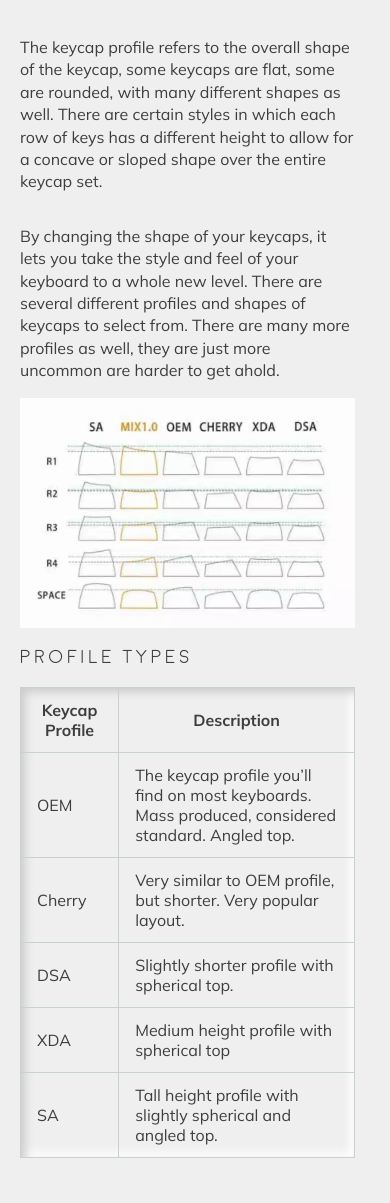
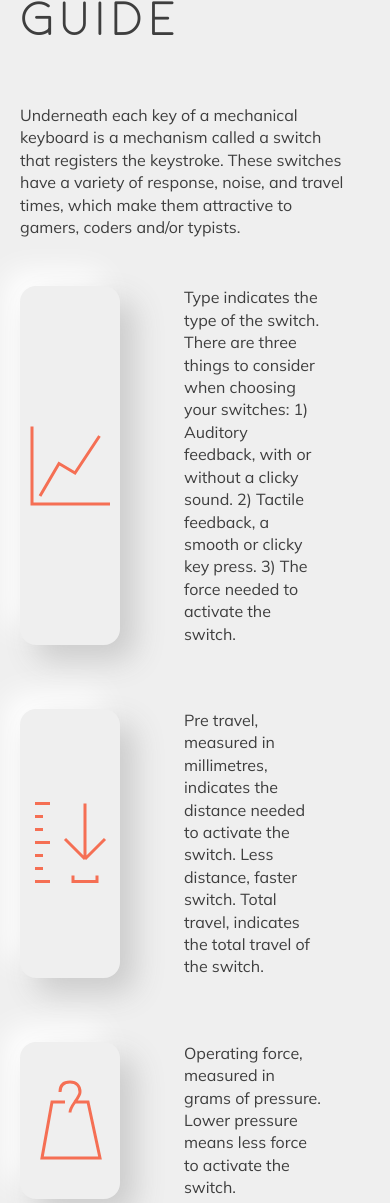
Before and after one commit to jasonxuDrop/IAT-339-Ecommerce-Website, a plain HTML site: page build-guides.html in a window 390 px wide. Shown: the part 545-1748 px from the top of the page. Drawn offline with nearby package versions, Linux system fonts and the light colour scheme.

Commit message:
Added mobile content for guide page

```diff
--- a/build-guides.html
+++ b/build-guides.html
@@ -164,6 +164,7 @@
 
     <div class="beginning-of-page-gap"></div>
 
+    <!-- start of desktop content -->
     <div class="full-grid-container guide-page-content">
         <div class="subnav start-col-2 col-3" id="guide-nav">
             <ul>
@@ -286,9 +287,11 @@
             </div>
         </div>
     </div>
+    <!-- end of desktop content -->
 
+    <!-- start of mobile content -->
     <div class="mobile-guide-page-content grid-container">
-        <div class="mobile-guide-nav col-12">
+        <div class="mobile-guide-nav col-12 margin-top-40px">
             <a class="primary-btn default-btn" href="#m-switch">switch</a>
             <a class="primary-btn default-btn" href="#m-keycap">keycap</a>
             <a class="primary-btn default-btn" href="#m-plate">plate</a>
@@ -298,41 +301,29 @@
 
         <article id="m-switch" class="col-12">
             <h2 class="big-title">key switch buying guide</h2>
-            <p>The keycap profile refers to the overall shape of the keycap, some keycaps are flat, some are rounded, with many different shapes as well. There are certain styles in which each row of keys has a different height to allow for a concave or sloped shape over the entire keycap set.</p>
-            <p class="col-1">By changing the shape of your keycaps, it lets you take the style and feel of your keyboard to a whole new level. There are several different profiles and shapes of keycaps to select from. There are many more profiles as well, they are just more uncommon are harder to get ahold.</p>
-            <img src="img/GUIDES/key_profiles.png" class="col-1" alt="side vew of OEM Cherry DSA XDA and SA layouts, read below for details">
-            <h3>Profile types</h3>
-            <table>
-                <thead>
-                    <tr>
-                        <th>Keycap
-                            Profile</th>
-                        <th>Description</th>
-                    </tr>
-                </thead>
-                <tbody>
-                    <tr>
-                        <td>OEM</td>
-                        <td>The keycap profile you’ll find on most keyboards. Mass produced, considered standard. Angled top.</td>
-                    </tr>
-                    <tr>
-                        <td>Cherry</td>
-                        <td>Very similar to OEM profile, but shorter. Very popular layout.	</td>
-                    </tr>
-                    <tr>
-                        <td>DSA</td>
-                        <td>Slightly shorter profile with spherical top.	</td>
-                    </tr>
-                    <tr>
-                        <td>XDA</td>
-                        <td>Medium height profile with spherical top</td>
-                    </tr>
-                    <tr>
-                        <td>SA</td>
-                        <td>Tall height profile with slightly spherical and angled top.	</td>
-                    </tr>
-                </tbody>
-            </table>
+                <p>Underneath each key of a mechanical keyboard is a mechanism called a switch that registers the keystroke. These switches have a variety of response, noise, and travel times, which make them attractive to gamers, coders and/or typists.</p>
+                <div class="switch-article-description-wrapper">
+                    <div class="neu-extrusion flex-item neu-regular-size">
+                        <img src="../img/icons/switch-type.svg" alt="Keyswitch type icon">
+                    </div>
+                    <p>Type indicates the type of the switch.
+                        There are three things to consider when choosing your switches: 1) Auditory feedback, with or without a clicky sound. 2) Tactile feedback, a smooth or clicky key press. 3) The force needed to activate the switch.</p>
+                </div>
+                <div class="switch-article-description-wrapper">
+                    <div class="neu-extrusion flex-item neu-regular-size">
+                        <img src="img/icons/switch-travel.svg" alt="Keyswitch travel distance icon">
+                    </div>
+                    <p>Pre travel, measured in millimetres, indicates the distance needed to activate the switch. Less distance, faster switch.
+                        Total travel, indicates the total travel of the switch.
+                        </p>
+                </div>
+                <div class="switch-article-description-wrapper">
+                    <div class="neu-extrusion flex-item neu-regular-size">
+                        <img src="img/icons/switch-weight.svg" alt="Keyswitch weight icon">
+                    </div>
+                    <p>Operating force, measured in grams of pressure. Lower pressure means less force to activate the switch.
+                    </p>
+                </div>
         </article>
         <article id="m-keycap" class="col-12">
             <h2 class="big-title">Keycap buying guide</h2>
@@ -374,45 +365,26 @@
         </article>
         <article id="m-plate" class="col-12">
             <h2 class="big-title">Plate buying guide</h2>
-            <p>The keycap profile refers to the overall shape of the keycap, some keycaps are flat, some are rounded, with many different shapes as well. There are certain styles in which each row of keys has a different height to allow for a concave or sloped shape over the entire keycap set.</p>
-            <p class="col-1">By changing the shape of your keycaps, it lets you take the style and feel of your keyboard to a whole new level. There are several different profiles and shapes of keycaps to select from. There are many more profiles as well, they are just more uncommon are harder to get ahold.</p>
-            <img src="img/GUIDES/key_profiles.png" class="col-1" alt="side vew of OEM Cherry DSA XDA and SA layouts, read below for details">
-            <h3>Profile types</h3>
-            <table>
-                <thead>
-                    <tr>
-                        <th>Keycap
-                            Profile</th>
-                        <th>Description</th>
-                    </tr>
-                </thead>
-                <tbody>
-                    <tr>
-                        <td>OEM</td>
-                        <td>The keycap profile you’ll find on most keyboards. Mass produced, considered standard. Angled top.</td>
-                    </tr>
-                    <tr>
-                        <td>Cherry</td>
-                        <td>Very similar to OEM profile, but shorter. Very popular layout.	</td>
-                    </tr>
-                    <tr>
-                        <td>DSA</td>
-                        <td>Slightly shorter profile with spherical top.	</td>
-                    </tr>
-                    <tr>
-                        <td>XDA</td>
-                        <td>Medium height profile with spherical top</td>
-                    </tr>
-                    <tr>
-                        <td>SA</td>
-                        <td>Tall height profile with slightly spherical and angled top.	</td>
-                    </tr>
-                </tbody>
-            </table>
+                <p>Besides keeping the switches aligned, one of the primary purposes of the plate is to alleviate stress from the PCB and provide a more consistent and firm typing feel. In plateless builds, the stress of bottoming-out is directly on the PCB, and without the reinforcement of a plate, it allows for a more bouncy and flexible typing experience. The addition of a plate creates a more rigid feel and also affects the sound signature depending on the material of the plate.</p>
+                <h3>SIZE</h3>
+                <img class="col-2" src="img/GUIDES/keyboard-size-guide.jpg" alt="Keyboard size guide">
+                <h3>MATERIALS</h3>
+                <!-- Steel Keyboards-->
+                <h4>STEEL</h4>
+                <p>The vast majority of switch mounting plates are made of steel. To prevent rusting, they are typically painted. The metal is typically thick enough that even when the plate does develop rust patches, it can be cleaned up and repainted.
+                </p>
+                <!-- Aluminum Keyboards-->
+                <h4>ALUMINUM</h4>
+                <p>Aluminium is a popular choice for enthusiasts. It was also used occasionally by commercial manufacturers. Wong’s Electronics of Hong Kong used aluminium mounting plates on BBC Micro keyboards, which reduced the weight of the computer in comparison to batches produced with steel-plate keyboards from SMK and PED. Aluminium is less rigid than steel, which some people feel makes keystrokes a little softer. No examples of a double-blind test of steel versus aluminium plates are known, that would verify whether aluminium does offer any kind of perceivable improvement, but it does have the advantage that it will not rust.
+                </p>
+                <!-- Plastic Keyboards-->
+                <h4>STEEL</h4>
+                <p>Some low-cost keyboard manufactuers opted for plastic plates in the 1990s. These included Acer (some 631x keyboards had a fully discrete plastic plate), Tai-Hao (as found in some models of TH-5539 keyboard) and Nan Tan Computer, as found in their cheaper KB-625x models. Plastic plates cut down some of the noise produced by mechanical switches, which some people may find preferable, and they will not rust.
+                </p>
         </article>
 
     </div>
-
+    <!-- end of mobile content -->
 
     <footer>
         <div class="grid-container">
--- a/css/build-guides.css
+++ b/css/build-guides.css
@@ -165,6 +165,9 @@
 .mobile-guide-page-content > article > * {
     grid-column: span 2;
 }
+.mobile-guide-page-content > article > img {
+    width: 100%;
+}
 .guide-section > article > .col-1 ,
 .mobile-guide-page-content > article > .col-1 {
     grid-column: span 1;
--- a/css/master.css
+++ b/css/master.css
@@ -1264,6 +1264,9 @@ footer p {
     inset 5px 5px 10px #CBCBCB, inset -5px -5px 10px #FFFFFF;
   }
 
+  .beginning-of-page-gap {
+    height: 8.75em;
+  }
 }
 
 /* mobile nav but landscape displays */
```
